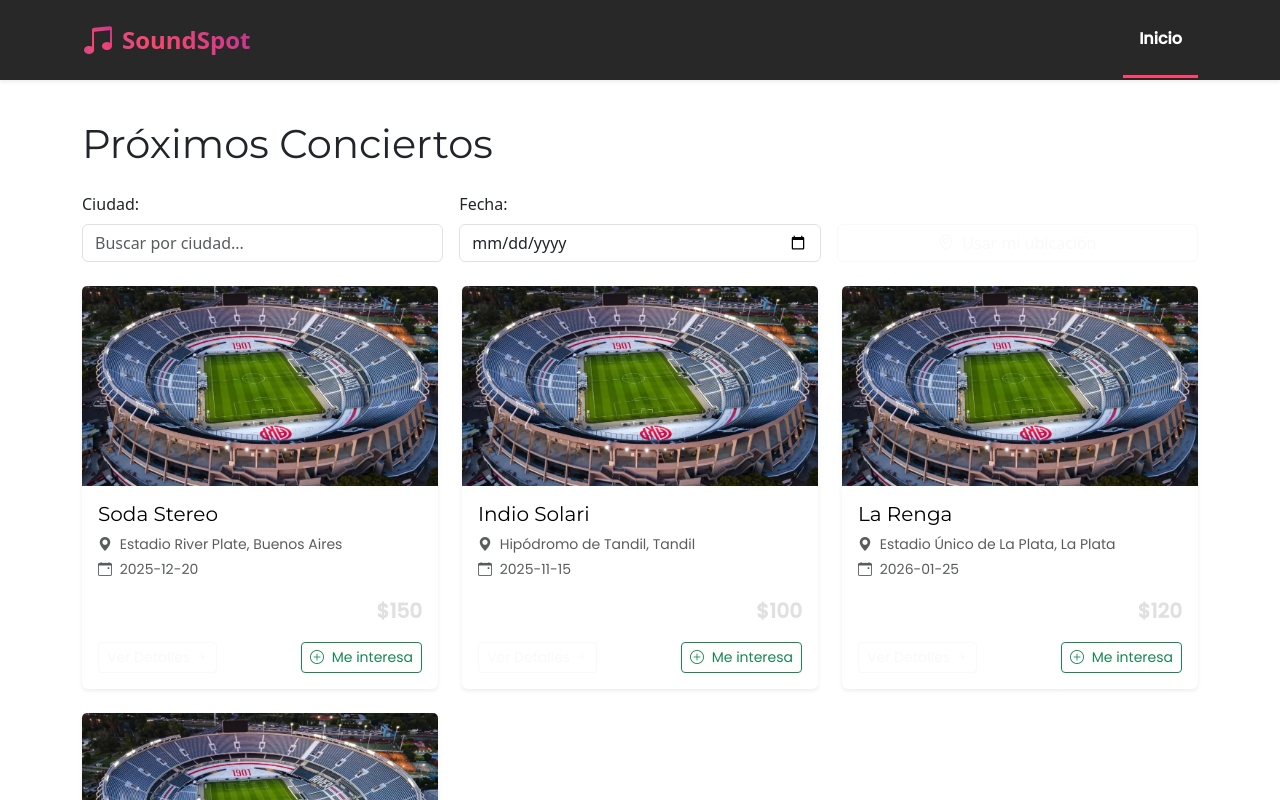
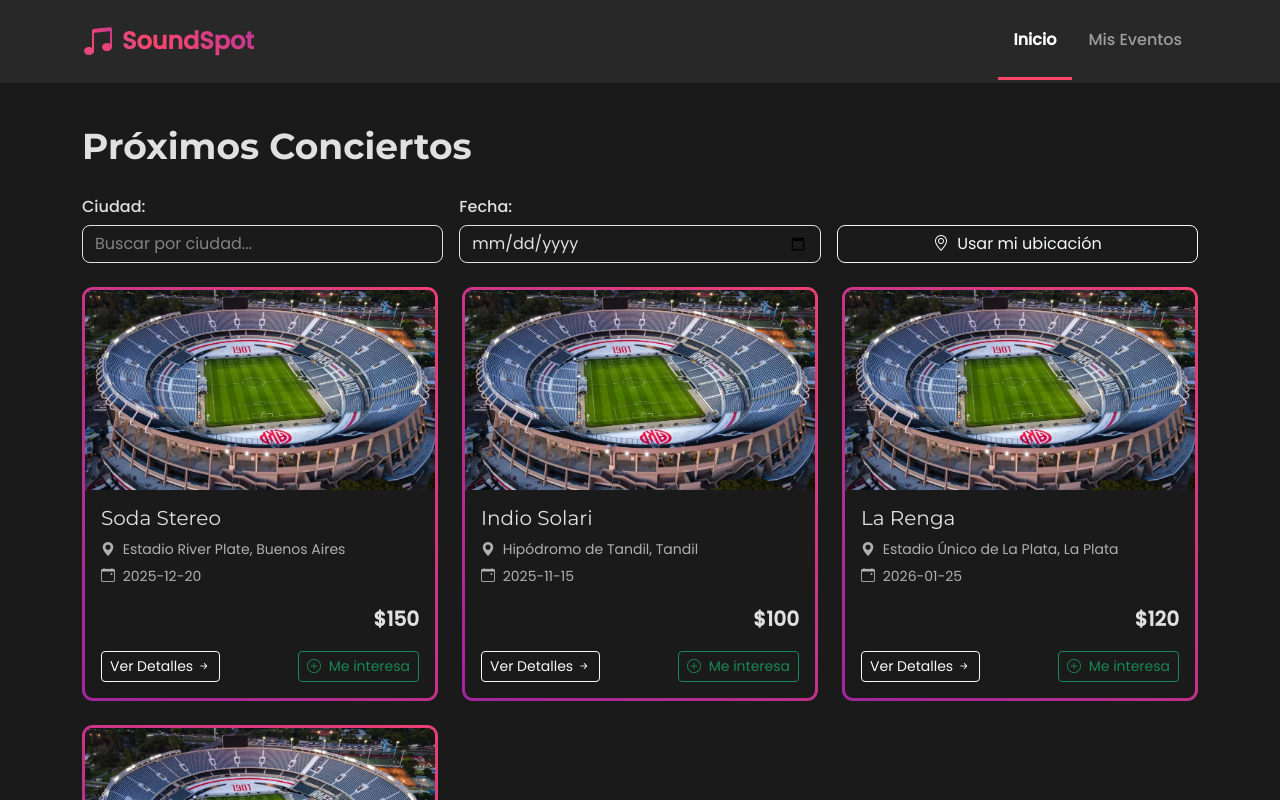
Before and after one commit to luchoNeiman/Soundspot, a Vue app: page / in a window 1280 px wide. Shown: the top 800 px of the page. Built offline with nearby package versions, Linux system fonts and the light colour scheme.

Commit message:
cambie un poco la estetica de la pagina y agregue la pagina mis eventos

```diff
--- a/src/components/CardConcierto.vue
+++ b/src/components/CardConcierto.vue
@@ -27,33 +27,28 @@
 </script>
 
 <template>
-    <article class="card h-100 shadow-sm d-flex flex-column tarjeta-concierto">
+    <div class="card-wrapper h-100">
+        <article class="card h-100 shadow-sm d-flex flex-column tarjeta-concierto card-con-borde-animado">
             <img :src="props.concierto.imagen" class="card-img-top imagen-concierto"
                 :alt="`Afiche o foto de ${props.concierto.artista}`" loading="lazy" />
-
             <div class="card-body d-flex flex-column">
                 <h3 class="card-title h5 mb-2 titulo-artista">{{ props.concierto.artista }}</h3>
-
                 <p class="card-text text-body-secondary small mb-1 info-lugar">
                     <i class="bi bi-geo-alt-fill me-1" aria-hidden="true"></i>
                     {{ props.concierto.lugar }}, {{ props.concierto.ciudad }}
                 </p>
-
                 <p class="card-text text-body-secondary small mb-3 info-fecha">
                     <i class="bi bi-calendar-event me-1" aria-hidden="true"></i>
                     {{ props.concierto.fecha }}
                 </p>
-
                 <p class="card-text fs-5 fw-semibold text-end mt-auto mb-3 precio">
                     ${{ props.concierto.precio }}
                 </p>
-
                 <div class="d-grid gap-2 d-sm-flex justify-content-sm-between align-items-center">
                     <RouterLink :to="{ name: 'detalle-concierto', params: { id: props.concierto.id } }"
                         class="btn btn-outline-light btn-sm flex-grow-1 flex-sm-grow-0">
                         Ver Detalles <i class="bi bi-arrow-right-short" aria-hidden="true"></i>
                     </RouterLink>
-
                     <button @click="manejarAsistencia"
                         :class="['btn btn-sm flex-grow-1 flex-sm-grow-0', asistiendo ? 'btn-success' : 'btn-outline-success']">
                         <i :class="['bi me-1', asistiendo ? 'bi-check-circle-fill' : 'bi-plus-circle']"
@@ -63,18 +58,87 @@
                 </div>
             </div>
         </article>
+    </div>
 </template>
 
 <style scoped>
-.tarjeta-concierto {
-    border: none;
+.card-wrapper {
+    position: relative;
+    /* Necesario para el posicionamiento absoluto del borde */
+    padding: 3px;
+    /* Espacio para que se vea el borde del pseudo-elemento */
+    border-radius: calc(var(--radio-borde) + 3px);
+    /* Radio exterior */
+    overflow: hidden;
+    /* Ocultar partes del gradiente que sobresalgan */
+    z-index: 1;
+    /* Asegurar que esté por encima de elementos normales */
 }
 
+/* Pseudo-elemento para el borde animado */
+.card-wrapper::before {
+    content: '';
+    position: absolute;
+    top: 0;
+    right: 0;
+    bottom: 0;
+    left: 0;
+    z-index: -1;
+    /* Detrás de la tarjeta real */
+    margin: -3px;
+    /* Expandir para cubrir el padding del wrapper */
+    border-radius: inherit;
+    /* Heredar el radio del wrapper */
+    /* El gradiente, igual al del logo */
+    background: linear-gradient(45deg, var(--color-primario), var(--color-secundario), var(--color-primario));
+    background-size: 400% 400%;
+    /* Tamaño más grande para la animación */
+    animation: borde-animado 5s linear infinite;
+    /* Aplicar animación */
+    transition: opacity 0.3s;
+    /* Transición suave por si queremos ocultarlo */
+}
+
+/* La tarjeta real dentro del wrapper */
+.tarjeta-concierto.card-con-borde-animado {
+    /* Ya tiene h-100 y estilos de card */
+    /* Aseguramos que el fondo de la tarjeta tape el centro del gradiente */
+    background-color: var(--bs-card-bg);
+    /* El radio interno debe coincidir con el original */
+    border-radius: var(--radio-borde);
+    /* Quitamos el borde default de Bootstrap si existe, el wrapper lo simula */
+    border: none;
+    position: relative;
+    /* Para asegurar apilamiento correcto */
+    z-index: 1;
+    /* Encima del pseudo-elemento */
+}
+
+/* Animación del borde */
+@keyframes borde-animado {
+    0% {
+        background-position: 0% 50%;
+    }
+
+    50% {
+        background-position: 100% 50%;
+    }
+
+    100% {
+        background-position: 0% 50%;
+    }
+}
+
+
+/* ... (resto de estilos: .imagen-concierto, .titulo-artista, etc. como antes) ... */
 .imagen-concierto {
     height: 12.5rem;
-    /* 200px */
     object-fit: cover;
-    /* Asegura que la imagen cubra sin deformarse */
+    /* Radio solo arriba, ya que la tarjeta interna lo tiene */
+    border-top-left-radius: var(--radio-borde);
+    border-top-right-radius: var(--radio-borde);
+    border-bottom-left-radius: 0;
+    border-bottom-right-radius: 0;
 }
 
 .titulo-artista {
@@ -95,11 +159,9 @@
     color: var(--color-texto-principal);
 }
 
-/* Ajuste para que los botones no se peguen en móvil */
 @media (max-width: 575.98px) {
     .d-grid>.btn+.btn {
         margin-top: 0.5rem;
-        /* Añade espacio entre botones en vista de grilla (móvil) */
     }
 }
 </style>
--- a/src/components/FiltrosBusqueda.vue
+++ b/src/components/FiltrosBusqueda.vue
@@ -29,13 +29,13 @@
         <div class="col-md-4">
             <label for="filtroCiudad" class="form-label">Ciudad:</label>
             <!-- Uso v-model directamente con la variable definida por defineModel -->
-            <input type="search" id="filtroCiudad" class="form-control" v-model="ciudad"
+            <input type="search" id="filtroCiudad" class="form-control border-light " v-model="ciudad"
                 placeholder="Buscar por ciudad..." aria-label="Filtrar conciertos por ciudad" />
         </div>
         <div class="col-md-4">
             <label for="filtroFecha" class="form-label">Fecha:</label>
             <!-- Uso v-model directamente con la variable definida por defineModel -->
-            <input type="date" id="filtroFecha" class="form-control" v-model="fecha"
+            <input type="date" id="filtroFecha" class="form-control border-light" v-model="fecha"
                 aria-label="Filtrar conciertos por fecha" />
         </div>
         <div class="col-md-4">
--- a/src/components/Header.vue
+++ b/src/components/Header.vue
@@ -1,3 +1,8 @@
+<script setup>
+import { RouterLink } from 'vue-router'
+import { useConciertosStore } from '@/stores/conciertos.js'
+</script>
+
 <template>
     <header class="navbar navbar-expand-lg navbar-dark shadow-sm py-lg-0 sticky-top">
         <div class="container">
@@ -17,15 +22,20 @@
                             <i class="bi bi-house-door-fill me-1 d-lg-none" aria-hidden="true"></i> Inicio
                         </RouterLink>
                     </li>
+                    <li class="nav-item">
+                        <RouterLink class="nav-link px-lg-3 py-lg-4" active-class="active"
+                            :to="{ name: 'mis-eventos' }">
+                            <i class="bi bi-calendar-check-fill me-1 d-lg-none" aria-hidden="true"></i> Mis Eventos
+                            <span v-if="useConciertosStore.conteoAsistire > 0"
+                                class="badge rounded-pill text-bg-secondary ms-1">{{ useConciertosStore.conteoAsistire
+                                }}</span>
+                        </RouterLink>
+                    </li>
                 </ul>
             </nav>
         </div>
     </header>
 </template>
-
-<script setup>
-import { RouterLink } from 'vue-router'
-</script>
 
 <style scoped>
 .navbar {
--- a/src/main.js
+++ b/src/main.js
@@ -1,6 +1,6 @@
-import './assets/estilos.css'
 import 'bootstrap/dist/css/bootstrap.min.css'
 import 'bootstrap-icons/font/bootstrap-icons.css'
+import './assets/estilos.css'
 
 import { createApp } from 'vue'
 import { createPinia } from 'pinia'
--- a/src/router/index.js
+++ b/src/router/index.js
@@ -23,6 +23,11 @@
       // El componente VistaDetalleConcierto.vue no se cargará hasta que
       // yo no visite esta ruta. Esto hace que la carga inicial de la app sea más rápida.
       component: () => import('../views/VistaDetalleConcierto.vue')
+    },
+    {
+      path: '/mis-eventos',
+      name: 'mis-eventos',
+      component: () => import('../views/VistaMisEventos.vue')
     }
   ]
 })
--- /dev/null
+++ b/src/views/VistaMisEventos.vue
@@ -0,0 +1,34 @@
+<script setup>
+import { computed } from 'vue'
+import { useConciertosStore } from '@/stores/conciertos.js'
+import CardConcierto from '@/components/CardConcierto.vue'
+
+const storeConciertos = useConciertosStore()
+
+// Filtro los conciertos generales para mostrar solo los que están en eventosUsuario
+const misEventos = computed(() => {
+    return storeConciertos.conciertos.filter(concierto =>
+        storeConciertos.eventosUsuario.includes(concierto.id)
+    )
+})
+</script>
+
+<template>
+    <section class="vista-mis-eventos">
+        <h1 class="mb-4">Mis Eventos Guardados</h1>
+
+        <div v-if="misEventos.length > 0" class="row g-4">
+            <div v-for="concierto in misEventos" :key="concierto.id"
+                class="col-md-6 col-lg-4 d-flex align-items-stretch">
+                <CardConcierto :concierto="concierto" />
+            </div>
+        </div>
+        <div v-else class="alert alert-secondary text-center">
+            <p class="mb-0">Aún no has marcado ningún concierto como "Me interesa" o "Asistiré".</p>
+        </div>
+    </section>
+</template>
+
+<style scoped>
+/* Estilos específicos si son necesarios */
+</style>
```
Lines whose indentation alone changed are shown as unchanged.
